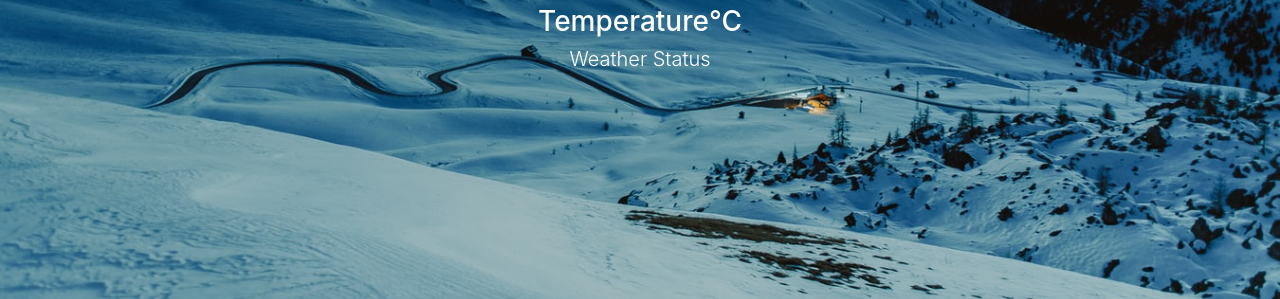
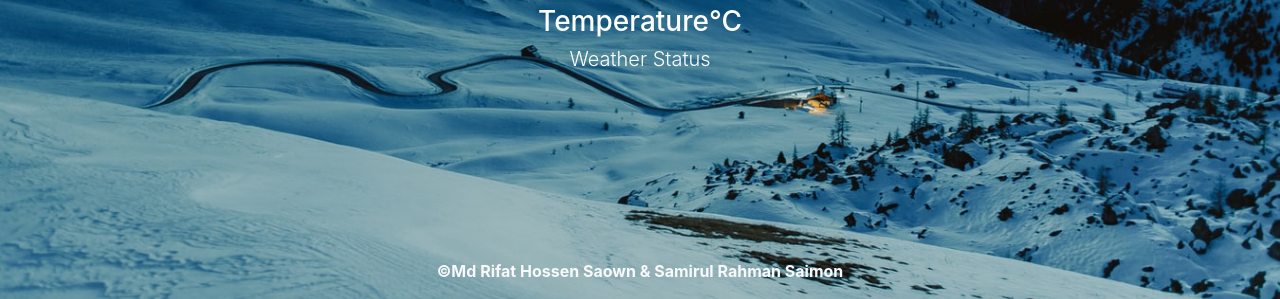
Before and after one commit to rifatsaown/openweather-api, a plain HTML site: page index.html in a window 1280 px wide. Shown: the part 501-800 px from the top of the page. Drawn offline with nearby package versions, Linux system fonts and the light colour scheme.

Commit message:
creadit added

```diff
--- a/index.html
+++ b/index.html
@@ -44,6 +44,9 @@
             <h1 id="weatherStats" class="lead">Weather Status</h1>
         </div>
     </div>
+    <footer class="fixed-bottom text-light text-center font-weight-bold">
+        <P >©Md Rifat Hossen Saown & Samirul Rahman Saimon</P>
+    </footer>
     <script src="app.js"></script>
 </body>
 
```
